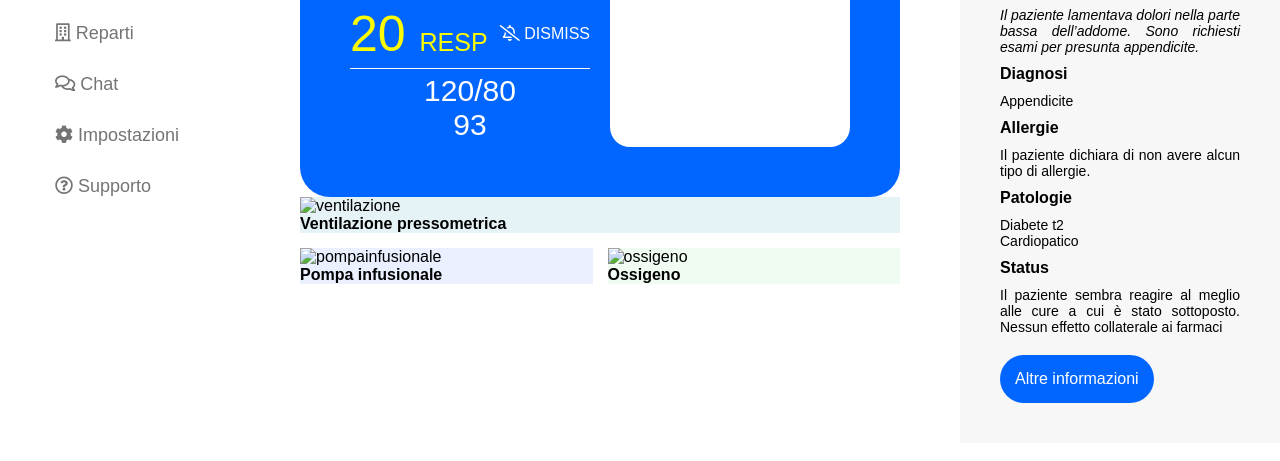
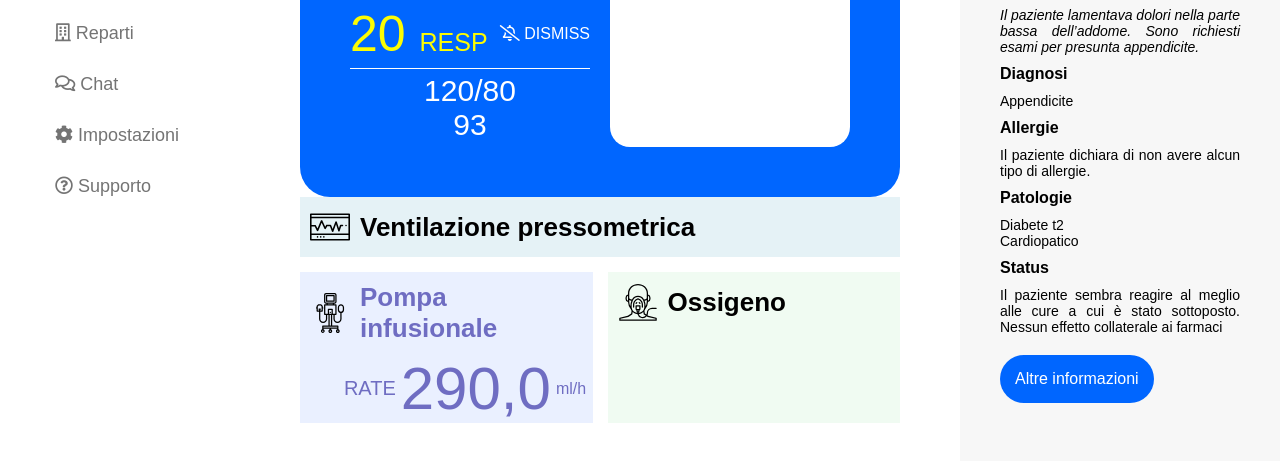
Before and after one commit to mohole/icare, a plain HTML site: page sviluppo/lavi_sito/index.html in a window 1280 px wide. Shown: the part 275-736 px from the top of the page. Drawn offline with Linux system fonts and the light colour scheme.

Commit message:
sara e lavi modifiche

```diff
--- a/sviluppo/lavi_sito/_variables.scss
+++ b/sviluppo/lavi_sito/_variables.scss
@@ -8,3 +8,6 @@ $primary-yellow: #FCFC03;
 $c-little-monitors:#E5F2F6;
 $c-little-monitors-two: #EAF0FF;
 $c-little-monitors-three: #F0FBF2;
+
+// pompa infusionale palette
+$valori: #6F6DC2;
--- a/sviluppo/lavi_sito/index.html
+++ b/sviluppo/lavi_sito/index.html
@@ -123,7 +123,7 @@
 
             <div class="ventilazione-pressometrica">
                 <div class="title">
-                    <img src="" alt="ventilazione">
+                    <img src="electrocardiogram.svg" alt="ventilazione">
                     <h4>Ventilazione pressometrica</h4>
                 </div>
                 <div class="valori">
@@ -132,16 +132,19 @@
             </div>
             <div class="pompa-infusionale">
                 <div class="title">
-                    <img src="" alt="pompainfusionale">
+                    <img src="ventilation.svg" alt="pompainfusionale">
                     <h4>Pompa infusionale</h4>
                 </div>
                 <div class="valori">
+                    <p class="testi">RATE</p>
+                    <p class="numero">290,0</p>
+                    <p class="">ml/h</p>
 
                 </div>
             </div>
             <div class="ossigeno">
                 <div class="title">
-                    <img src="" alt="ossigeno">
+                    <img src="oxygen-mask.svg" alt="ossigeno">
                     <h4>Ossigeno</h4>
                 </div>
                 <div class="valori">
--- a/sviluppo/lavi_sito/style.scss
+++ b/sviluppo/lavi_sito/style.scss
@@ -153,10 +153,43 @@ body{
         .pompa-infusionale{
             grid-area: pompa-infusionale;
             background-color: $c-little-monitors-two;
+            .title{
+                    color: $valori;
+                }
+                .valori{
+                margin: 0 auto;
+                display: grid;
+                grid-template-columns: 1fr 1fr 1fr;
+                gap: 5px;
+                width: 70%;
+                align-items: center;
+                 color: $valori;
+                .testi{
+                    font-size: 20px;
+                }
+                .numero{
+                    font-size:60px;
+                }
+
+            }
         }
         .ossigeno{
             grid-area: ossigeno;
             background-color: $c-little-monitors-three;
+        }
+
+        .title{
+            display: flex;
+            padding: 10px;
+            align-items: center;
+                img{
+                            max-width: 40px;
+                            margin: 0 10px 0 0;
+                }
+                h4{
+                    font-size: 26px
+                }
+
         }
 
     }
```
Also changed, not shown: sviluppo/lavi_sito/electrocardiogram.svg (added), sviluppo/lavi_sito/oxygen-mask.svg (added), sviluppo/lavi_sito/style.css, sviluppo/lavi_sito/ventilation.svg (added), 1 other file.
